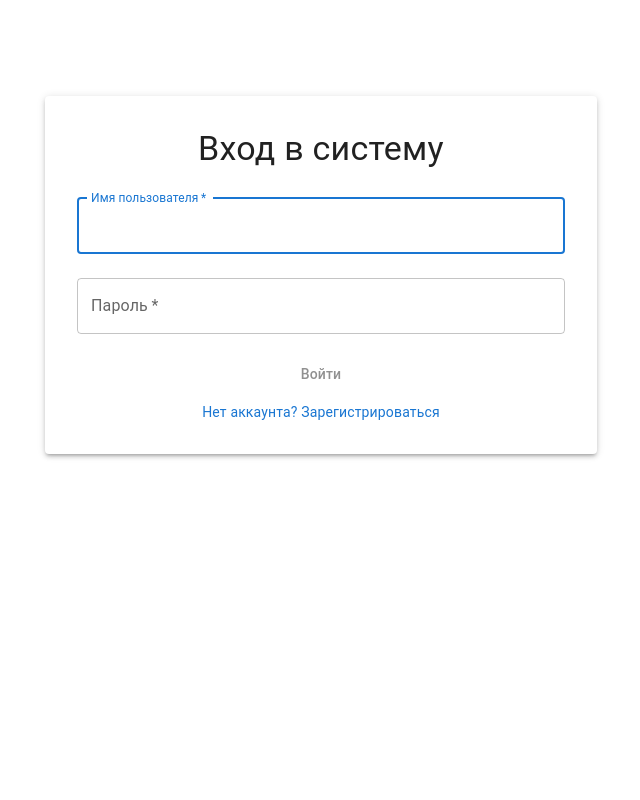
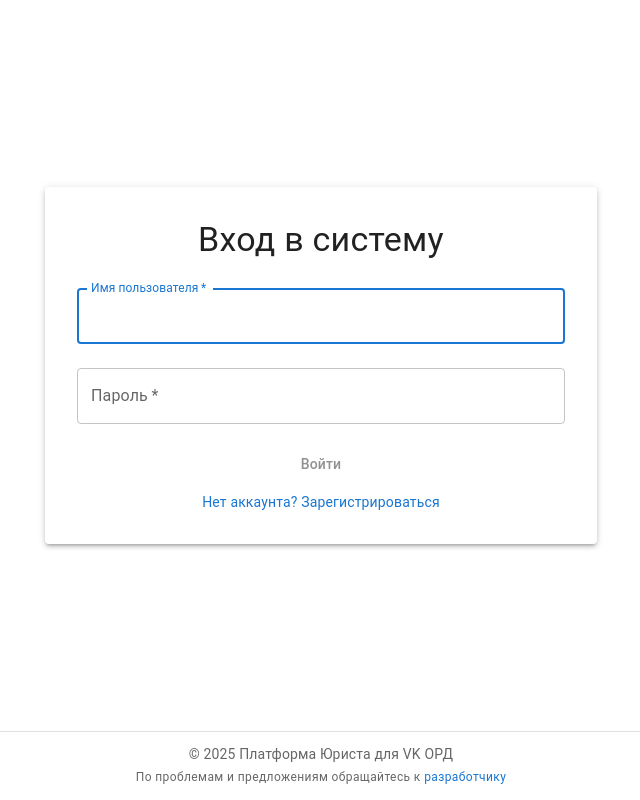
Before and after one commit to sometimesiamwrong/VK-ORD-front, a React (Vite) app: page /#/login in a window 1280 px wide. Shown: the whole page, without its empty margins (319-959 px from the left). Built offline with nearby package versions, Linux system fonts and the light colour scheme.

Commit message:
feat: add Footer component and integrate into Login and Register pages

```diff
--- a/src/components/layout/DashboardLayout.tsx
+++ b/src/components/layout/DashboardLayout.tsx
@@ -37,6 +37,7 @@ import {
 import { useLogout } from '../../auth/hooks'
 import { useEnvironmentStore } from '../../auth/tokenStore'
 import { CredentialSelectorSimple } from '../ui/CredentialSelectorSimple'
+import { Footer } from './Footer'
 
 const drawerWidth = 240
 
@@ -248,14 +249,23 @@ export const DashboardLayout: React.FC<DashboardLayoutProps> = ({ children }) =>
         component="main"
         sx={{
           flexGrow: 1,
-          p: { xs: 2, sm: 2.5, md: 3 },
+          display: 'flex',
+          flexDirection: 'column',
           width: { xs: '100%', md: `calc(100% - ${drawerWidth}px)` }
         }}
       >
         <Toolbar />
-        <Container maxWidth="lg" disableGutters={{ xs: true, sm: false }}>
+        <Container
+          maxWidth="lg"
+          disableGutters={{ xs: true, sm: false }}
+          sx={{
+            flex: 1,
+            p: { xs: 2, sm: 2.5, md: 3 }
+          }}
+        >
           {children || <Outlet />}
         </Container>
+        <Footer variant="compact" />
       </Box>
     </Box>
   )
--- /dev/null
+++ b/src/components/layout/Footer.tsx
@@ -0,0 +1,42 @@
+import React from 'react'
+import { Box, Typography, Link } from '@mui/material'
+
+interface FooterProps {
+  variant?: 'default' | 'compact'
+}
+
+export const Footer: React.FC<FooterProps> = ({ variant = 'default' }) => {
+  const isCompact = variant === 'compact'
+
+  return (
+    <Box
+      component="footer"
+      sx={{
+        py: isCompact ? 1 : 1.5,
+        px: isCompact ? 2 : 3,
+        mt: 'auto',
+        textAlign: 'center',
+        borderTop: '1px solid',
+        borderColor: 'divider',
+        backgroundColor: 'background.paper',
+        flexShrink: 0,
+      }}
+    >
+      <Typography variant={isCompact ? 'caption' : 'body2'} color="text.secondary">
+        © 2025 Платформа Юриста для VK ОРД
+      </Typography>
+      <Typography variant="caption" color="text.secondary" sx={{ mt: 0.25 }}>
+        По проблемам и предложениям обращайтесь к{' '}
+        <Link
+          href="https://t.me/reslixx"
+          target="_blank"
+          rel="noopener noreferrer"
+          underline="hover"
+          color="primary"
+        >
+          разработчику
+        </Link>
+      </Typography>
+    </Box>
+  )
+}
--- a/src/features/auth/LoginPage.tsx
+++ b/src/features/auth/LoginPage.tsx
@@ -9,6 +9,7 @@ import {
   Alert,
 } from '@mui/material'
 import { Button } from '@/components/ui/button'
+import { Footer } from '@/components/layout/Footer'
 import { useLogin } from '../../auth/hooks'
 
 export const LoginPage: React.FC = () => {
@@ -32,15 +33,28 @@ export const LoginPage: React.FC = () => {
   }
 
   return (
-    <Container component="main" maxWidth="sm">
     <Box
       sx={{
-          marginTop: 8,
-          display: 'flex',
-          flexDirection: 'column',
-          alignItems: 'center',
+        display: 'grid',
+        gridTemplateRows: '1fr auto',
+        height: '100vh',
+        overflow: 'hidden',
+        margin: '-32px',
+        marginTop: 'calc(-32px - env(safe-area-inset-top))',
+        marginBottom: 'calc(-32px - env(safe-area-inset-bottom))',
+        width: 'calc(100% + 64px)',
       }}
     >
+      <Box
+        sx={{
+          display: 'flex',
+          alignItems: 'center',
+          justifyContent: 'center',
+          overflow: 'auto',
+          px: 2,
+        }}
+      >
+        <Container component="main" maxWidth="sm" sx={{ py: 3 }}>
           <Paper elevation={3} sx={{ padding: 4, width: '100%' }}>
             <Typography component="h1" variant="h4" align="center" gutterBottom>
               Вход в систему
@@ -97,7 +111,9 @@ export const LoginPage: React.FC = () => {
               </Box>
             </Box>
           </Paper>
+        </Container>
       </Box>
-    </Container>
+      <Footer />
+    </Box>
   )
 }
--- a/src/features/auth/RegisterPage.tsx
+++ b/src/features/auth/RegisterPage.tsx
@@ -9,6 +9,7 @@ import {
   Alert,
 } from '@mui/material'
 import { Button } from '@/components/ui/button'
+import { Footer } from '@/components/layout/Footer'
 import { useRegister } from '../../auth/hooks'
 
 export const RegisterPage: React.FC = () => {
@@ -33,15 +34,28 @@ export const RegisterPage: React.FC = () => {
   }
 
   return (
-    <Container component="main" maxWidth="sm">
     <Box
       sx={{
-          marginTop: 8,
-          display: 'flex',
-          flexDirection: 'column',
-          alignItems: 'center',
+        display: 'grid',
+        gridTemplateRows: '1fr auto',
+        height: '100vh',
+        overflow: 'hidden',
+        margin: '-32px',
+        marginTop: 'calc(-32px - env(safe-area-inset-top))',
+        marginBottom: 'calc(-32px - env(safe-area-inset-bottom))',
+        width: 'calc(100% + 64px)',
       }}
     >
+      <Box
+        sx={{
+          display: 'flex',
+          alignItems: 'center',
+          justifyContent: 'center',
+          overflow: 'auto',
+          px: 2,
+        }}
+      >
+        <Container component="main" maxWidth="sm" sx={{ py: 3 }}>
           <Paper elevation={3} sx={{ padding: 4, width: '100%' }}>
             <Typography component="h1" variant="h4" align="center" gutterBottom>
               Регистрация
@@ -109,7 +123,9 @@ export const RegisterPage: React.FC = () => {
               </Box>
             </Box>
           </Paper>
+        </Container>
       </Box>
-    </Container>
+      <Footer />
+    </Box>
   )
 }
```
Lines whose indentation alone changed are shown as unchanged.
